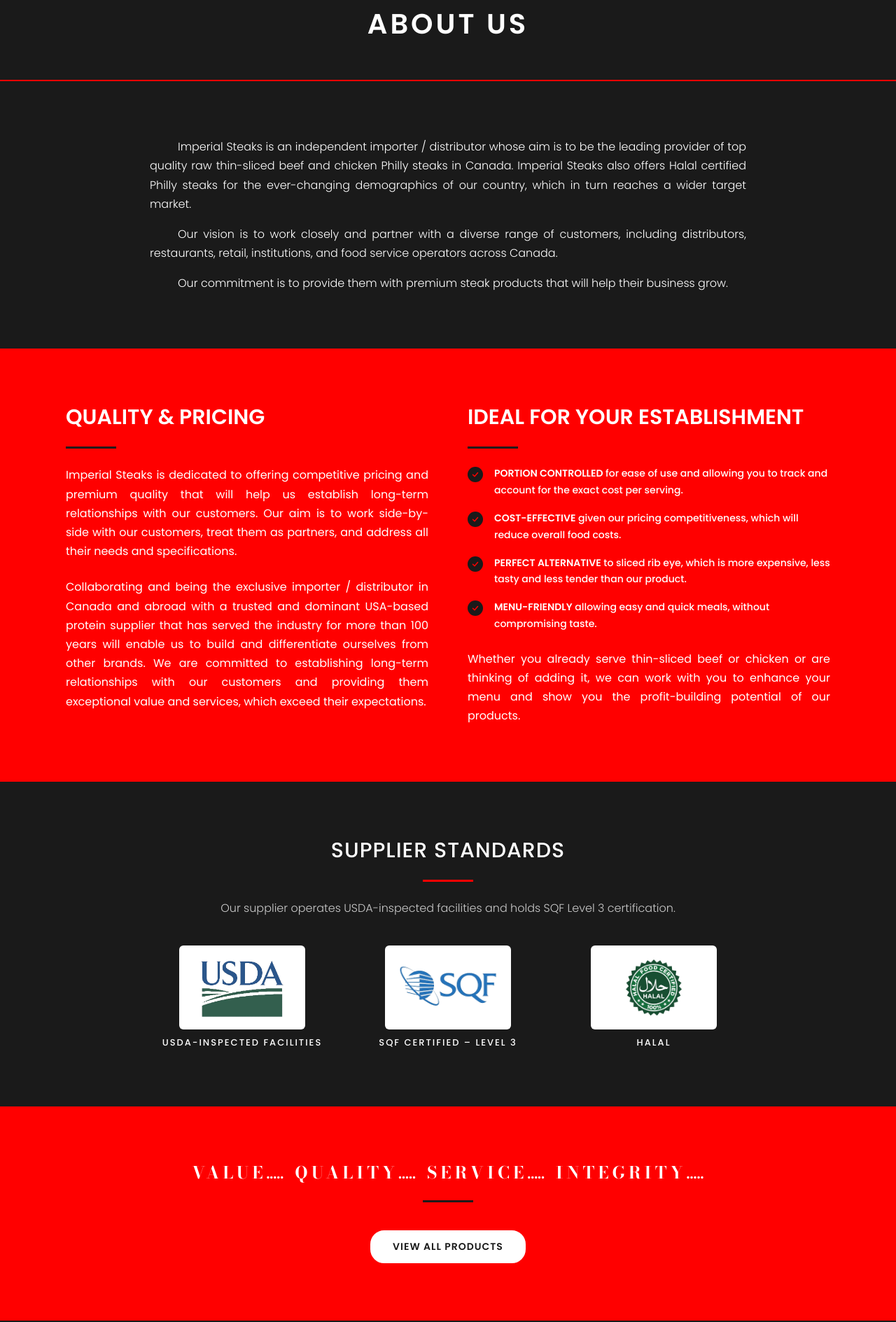
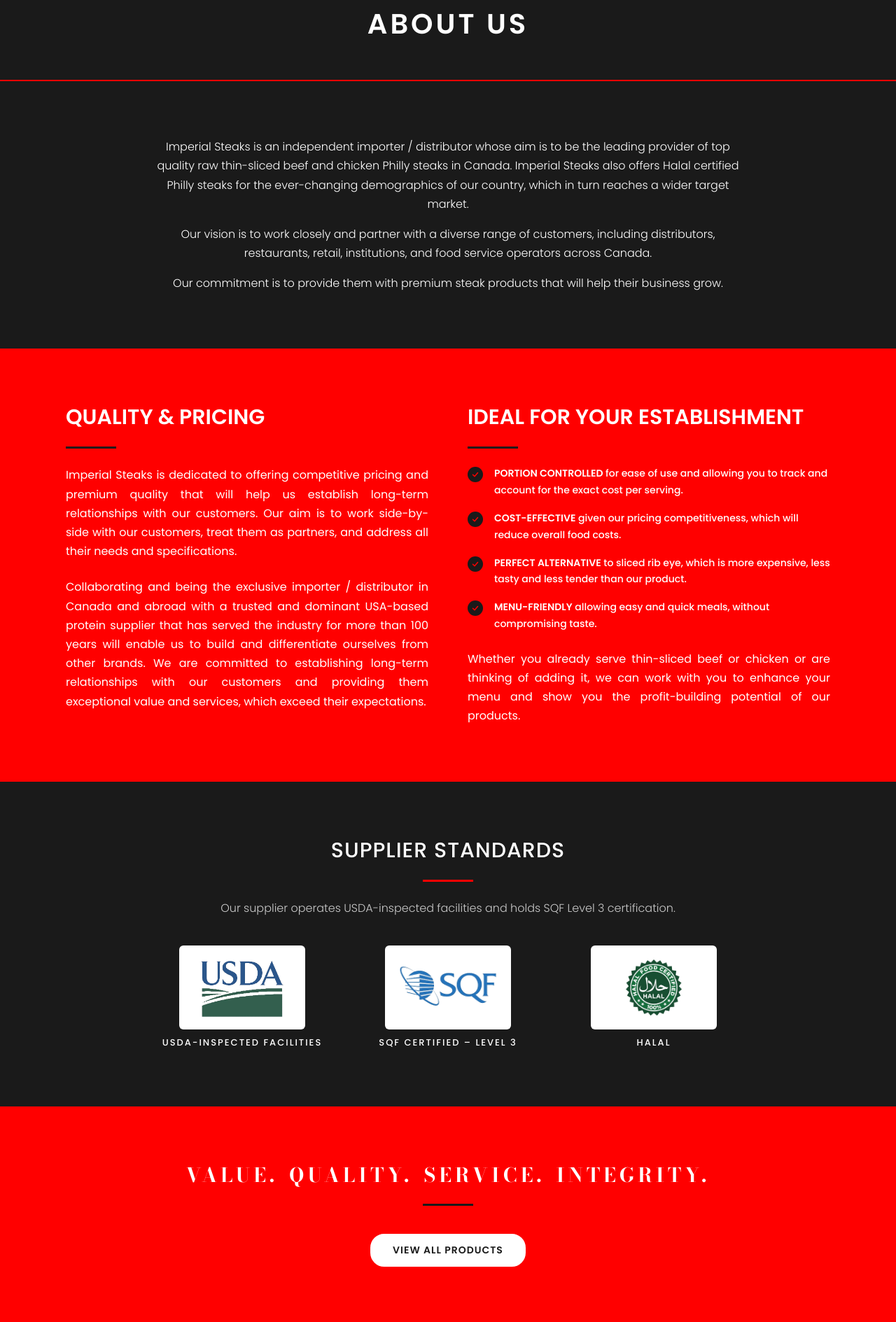
Before and after one commit to developerrightclixs/imperial-steaks, a PHP site: page /about.html in a window 1280 px wide. Shown: the part 147-2036 px from the top of the page at 70% size. Run offline with PHP 8.4, Linux system fonts and the light colour scheme.

Commit message:
Bug Fixes

```diff
--- a/about.html
+++ b/about.html
@@ -79,24 +79,27 @@
        Client revision (Oct 27, later): new wording; the 25-years sentence dropped.
 
        Client revision (Oct 30): the single block is split into the client's
-       three paragraphs - Imperial / Our vision / Our commitment - each with a
-       first-line indent, and the Halal sentence moves up to sit directly after
-       the first sentence, the one ending "in Canada".
+       three paragraphs - Imperial / Our vision / Our commitment - and the Halal
+       sentence moves up to sit directly after the first sentence, the one
+       ending "in Canada".
+       Client revision (Oct 31): the three are centred. They were justified with
+       a first-line indent; the indent is gone, since it has nothing to key off
+       once the lines are centred.
        ===================================================================== -->
   <section class="section imperial-intro" aria-labelledby="about-intro-heading">
     <div class="container container--narrow">
       <h2 class="sr-only" id="about-intro-heading">About Imperial Steaks</h2>
 
-      <p class="imperial-intro__text text-justify text-indent" data-reveal="up">Imperial Steaks is an independent
+      <p class="imperial-intro__text text-center" data-reveal="up">Imperial Steaks is an independent
         importer / distributor whose aim is to be the leading provider of top quality raw thin-sliced beef and chicken
         Philly steaks in Canada. Imperial Steaks also offers Halal certified Philly steaks for the ever-changing
         demographics of our country, which in turn reaches a wider target market.</p>
 
-      <p class="imperial-intro__text text-justify text-indent" data-reveal="up">Our vision is to work closely and
+      <p class="imperial-intro__text text-center" data-reveal="up">Our vision is to work closely and
         partner with a diverse range of customers, including distributors, restaurants, retail, institutions, and food
         service operators across Canada.</p>
 
-      <p class="imperial-intro__text text-justify text-indent" data-reveal="up">Our commitment is to provide them with
+      <p class="imperial-intro__text text-center" data-reveal="up">Our commitment is to provide them with
         premium steak products that will help their business grow.</p>
     </div>
   </section>
@@ -226,7 +229,6 @@
        Elementor section: Values Band + CTA
        Container (background Brand Red) > 4 Heading widgets + Button widget
        Values corrected per the client: Quality was missing from the build.
-       Client revision (Oct 30): the dots match the home page's values line.
        ===================================================================== -->
   <section class="section section--red" aria-labelledby="values-heading">
     <div class="container container--narrow text-center">
@@ -234,10 +236,10 @@
       <h2 class="sr-only" id="values-heading">Our values</h2>
 
       <div class="imperial-values" data-reveal="down">
-        <p class="imperial-values__item">Value<span class="imperial-values__dots">.....</span></p>
-        <p class="imperial-values__item">Quality<span class="imperial-values__dots">.....</span></p>
-        <p class="imperial-values__item">Service<span class="imperial-values__dots">.....</span></p>
-        <p class="imperial-values__item">Integrity<span class="imperial-values__dots">.....</span></p>
+        <p class="imperial-values__item">Value.</p>
+        <p class="imperial-values__item">Quality.</p>
+        <p class="imperial-values__item">Service.</p>
+        <p class="imperial-values__item">Integrity.</p>
       </div>
       <hr class="imperial-rule imperial-rule--center imperial-rule--black u-mt-md">
 
--- a/assets/css/global.css
+++ b/assets/css/global.css
@@ -74,8 +74,7 @@
      --is-size-hero: the client asked for them matched, so the separate
      --is-size-hero-line step has been retired. */
   --is-size-hero:        38px;  /* client, Oct 27: 54 -> 44 -> 38px */
-  --is-size-values:      24px;   /* Oct 30: trimmed so the five values, now
-                                    trailing in dots, still hold one line. */
+  --is-size-values:      28px;
   --is-size-h1:          40px;
   --is-size-h2:          30px;
   --is-size-h3:          20px;
@@ -272,9 +271,6 @@ h3 { font-size: var(--is-size-h3); }
 .text-justify { text-align: justify; }
 .is-uppercase { text-transform: uppercase; }
 
-/* First-line indent - the client's "tab" on the About Us paragraphs. */
-.text-indent { text-indent: 2.5em; }
-
 /* Spacing utilities - used instead of inline styles so the values stay
    token-driven and map onto Elementor's margin controls. */
 .u-mt-sm { margin-top: var(--is-space-sm); }
--- a/wp-theme/imperial-steaks/assets/css/global.css
+++ b/wp-theme/imperial-steaks/assets/css/global.css
@@ -74,8 +74,7 @@
      --is-size-hero: the client asked for them matched, so the separate
      --is-size-hero-line step has been retired. */
   --is-size-hero:        38px;  /* client, Oct 27: 54 -> 44 -> 38px */
-  --is-size-values:      24px;   /* Oct 30: trimmed so the five values, now
-                                    trailing in dots, still hold one line. */
+  --is-size-values:      28px;
   --is-size-h1:          40px;
   --is-size-h2:          30px;
   --is-size-h3:          20px;
@@ -272,9 +271,6 @@ h3 { font-size: var(--is-size-h3); }
 .text-justify { text-align: justify; }
 .is-uppercase { text-transform: uppercase; }
 
-/* First-line indent - the client's "tab" on the About Us paragraphs. */
-.text-indent { text-indent: 2.5em; }
-
 /* Spacing utilities - used instead of inline styles so the values stay
    token-driven and map onto Elementor's margin controls. */
 .u-mt-sm { margin-top: var(--is-space-sm); }
```
Also changed, not shown: assets/css/components.css (+3 -4 lines), docs/PAGE_SECTION_MAP.md (+2 -2 lines), index.html (+7 -6 lines), wp-theme/imperial-steaks/assets/css/components.css (+3 -4 lines), wp-theme/imperial-steaks/page-templates/template-about.php (+13 -11 lines), wp-theme/imperial-steaks/page-templates/template-home.php (+7 -6 lines), README.md.
